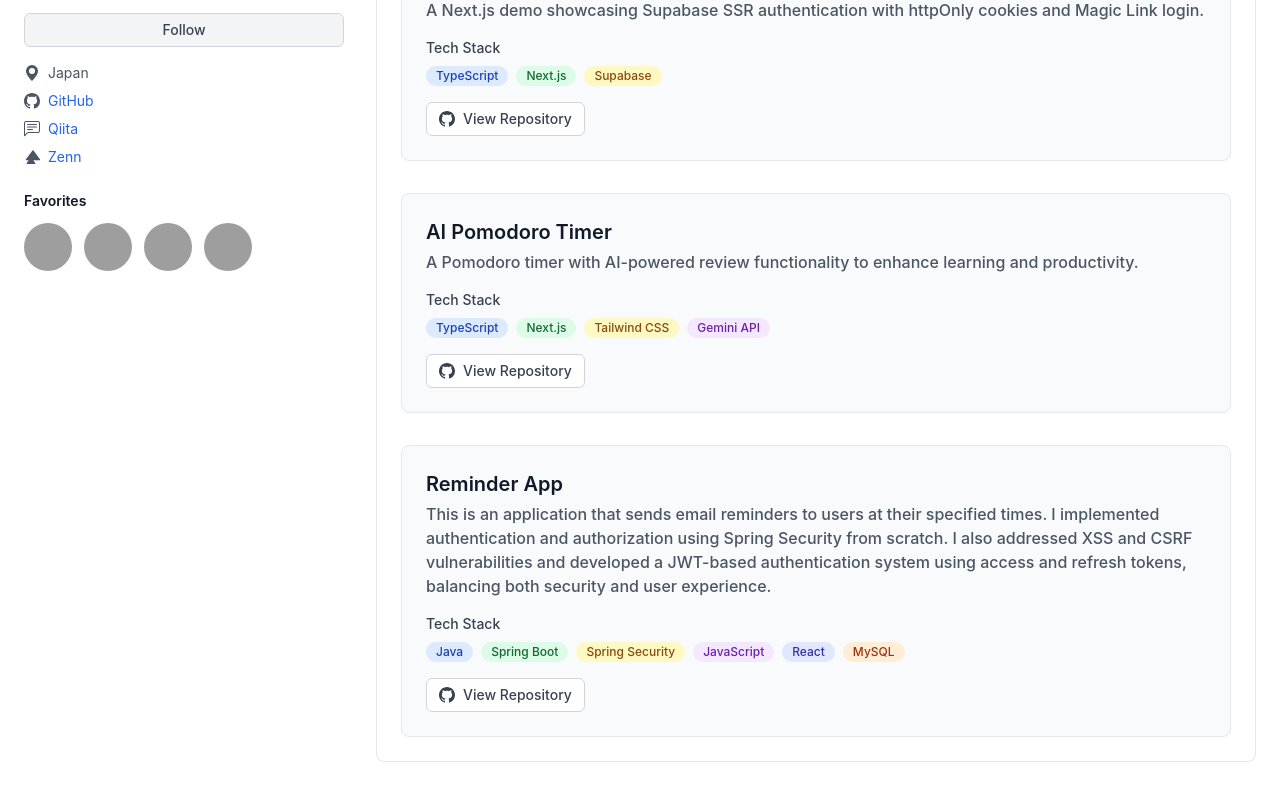
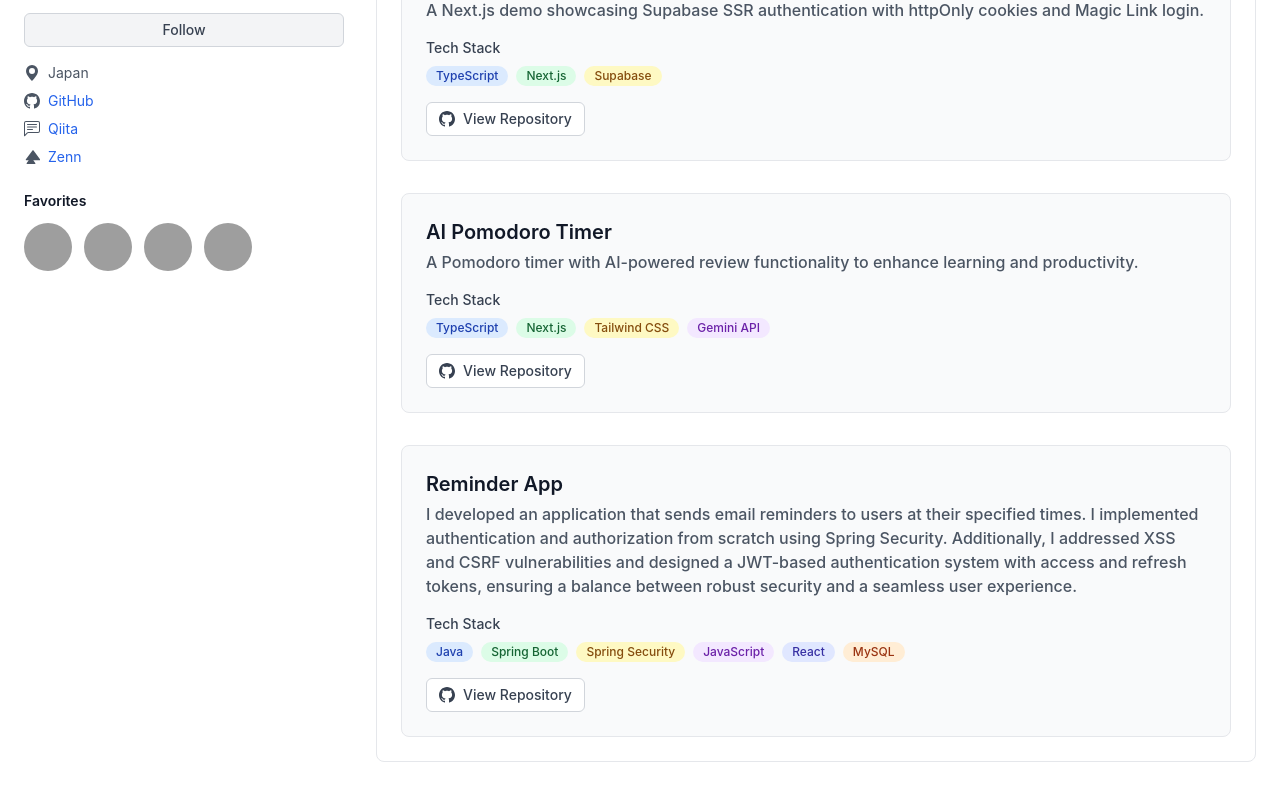
Before and after one commit to zakzackr/my-portfolio, a Next.js app: page /projects in a window 1280 px wide. Shown: the part 499-1299 px from the top of the page. Built offline with nearby package versions, Linux system fonts and the light colour scheme; grey boxes are pictures that could not be loaded.

Commit message:
update Projects

```diff
--- a/components/Projects.tsx
+++ b/components/Projects.tsx
@@ -190,14 +190,15 @@ const Projects: React.FC = () => {
                                 Reminder App
                             </h3>
                             <p className="text-gray-600 font-medium">
-                                This is an application that sends email
+                                I developed an application that sends email
                                 reminders to users at their specified times. I
                                 implemented authentication and authorization
-                                using Spring Security from scratch. I also
-                                addressed XSS and CSRF vulnerabilities and
-                                developed a JWT-based authentication system
-                                using access and refresh tokens, balancing both
-                                security and user experience.
+                                from scratch using Spring Security.
+                                Additionally, I addressed XSS and CSRF
+                                vulnerabilities and designed a JWT-based
+                                authentication system with access and refresh
+                                tokens, ensuring a balance between robust
+                                security and a seamless user experience.
                             </p>
                         </div>
 
```
